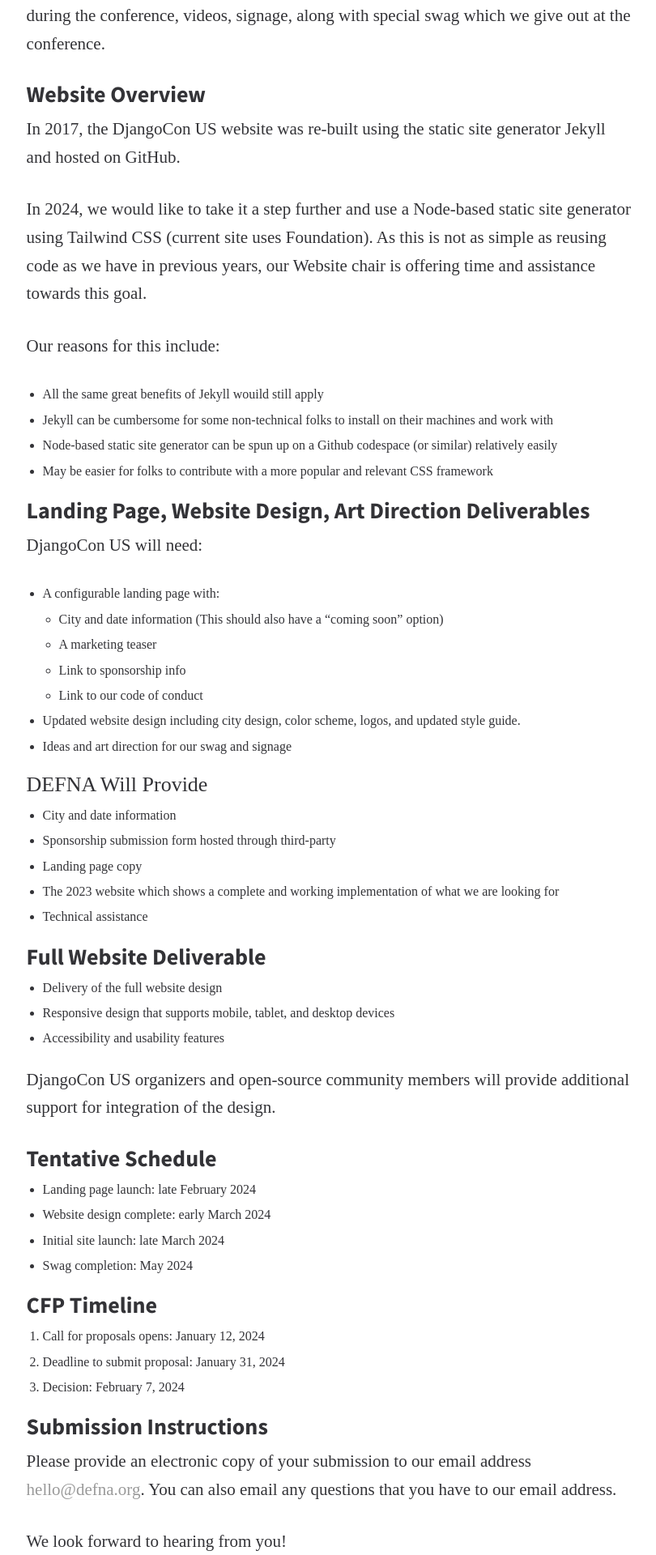
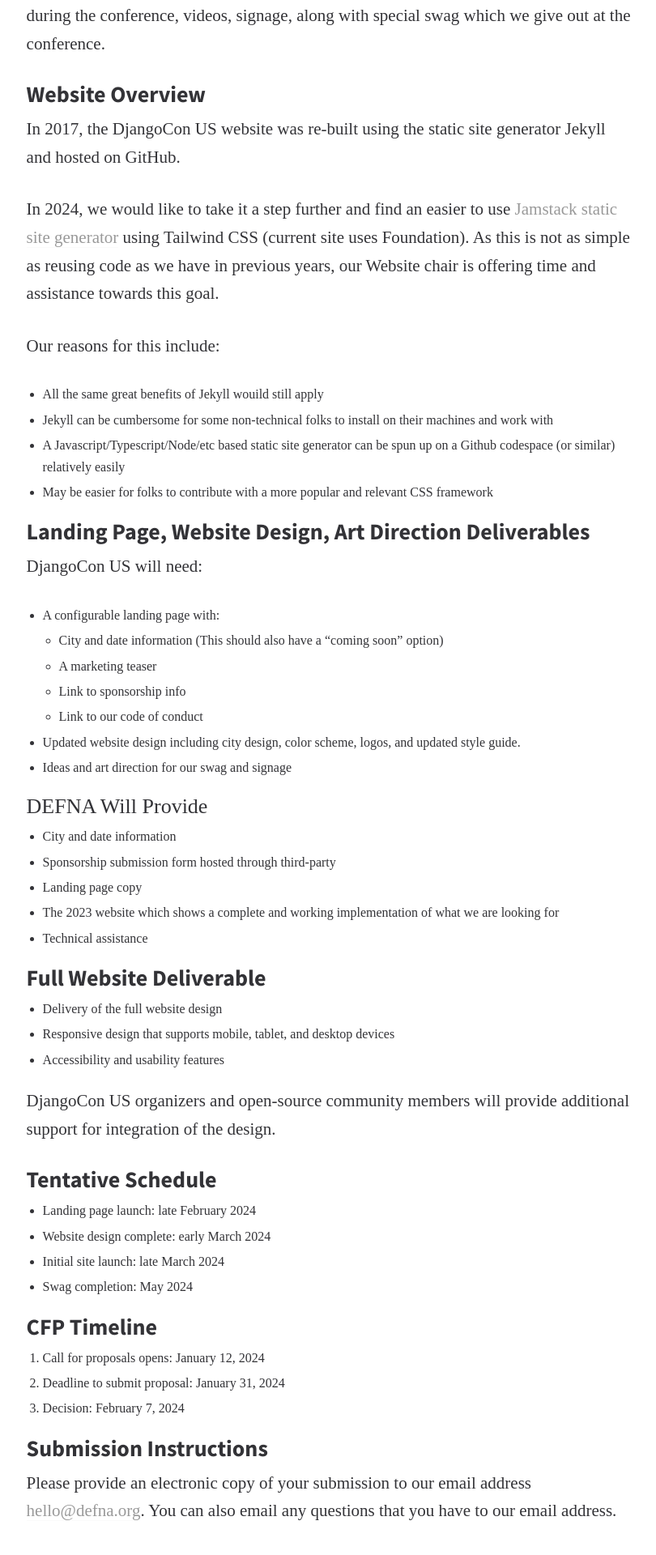
Before and after one commit to DEFNA/defna.org, a Jekyll site: the page built from _posts/2024-01-12-call-for-proposals-for-djangocon-us-2024-website.md, in a window 1280 px wide. Shown: the part 1057-2977 px from the top of the page at 81% size, without its empty margins (233-1043 px from the left). Built offline with Jekyll 4.4.1, drawn with Linux system fonts in a browser that asks for light colours.

Commit message:
Update verbiage on site generators

```diff
--- a/_posts/2024-01-12-call-for-proposals-for-djangocon-us-2024-website.md
+++ b/_posts/2024-01-12-call-for-proposals-for-djangocon-us-2024-website.md
@@ -27,13 +27,13 @@
 
 In 2017, the DjangoCon US website was re-built using the static site generator Jekyll and hosted on GitHub.
 
-In 2024, we would like to take it a step further and use a Node-based static site generator using Tailwind CSS (current site uses Foundation). As this is not as simple as reusing code as we have in previous years, our Website chair is offering time and assistance towards this goal.
+In 2024, we would like to take it a step further and find an easier to use [Jamstack static site generator](https://jamstack.org/generators/) using Tailwind CSS (current site uses Foundation). As this is not as simple as reusing code as we have in previous years, our Website chair is offering time and assistance towards this goal.
 
 Our reasons for this include:
 
 * All the same great benefits of Jekyll wouild still apply
 * Jekyll can be cumbersome for some non-technical folks to install on their machines and work with
-* Node-based static site generator can be spun up on a Github codespace (or similar) relatively easily
+* A Javascript/Typescript/Node/etc based static site generator can be spun up on a Github codespace (or similar) relatively easily
 * May be easier for folks to contribute with a more popular and relevant CSS framework
 
 
```
